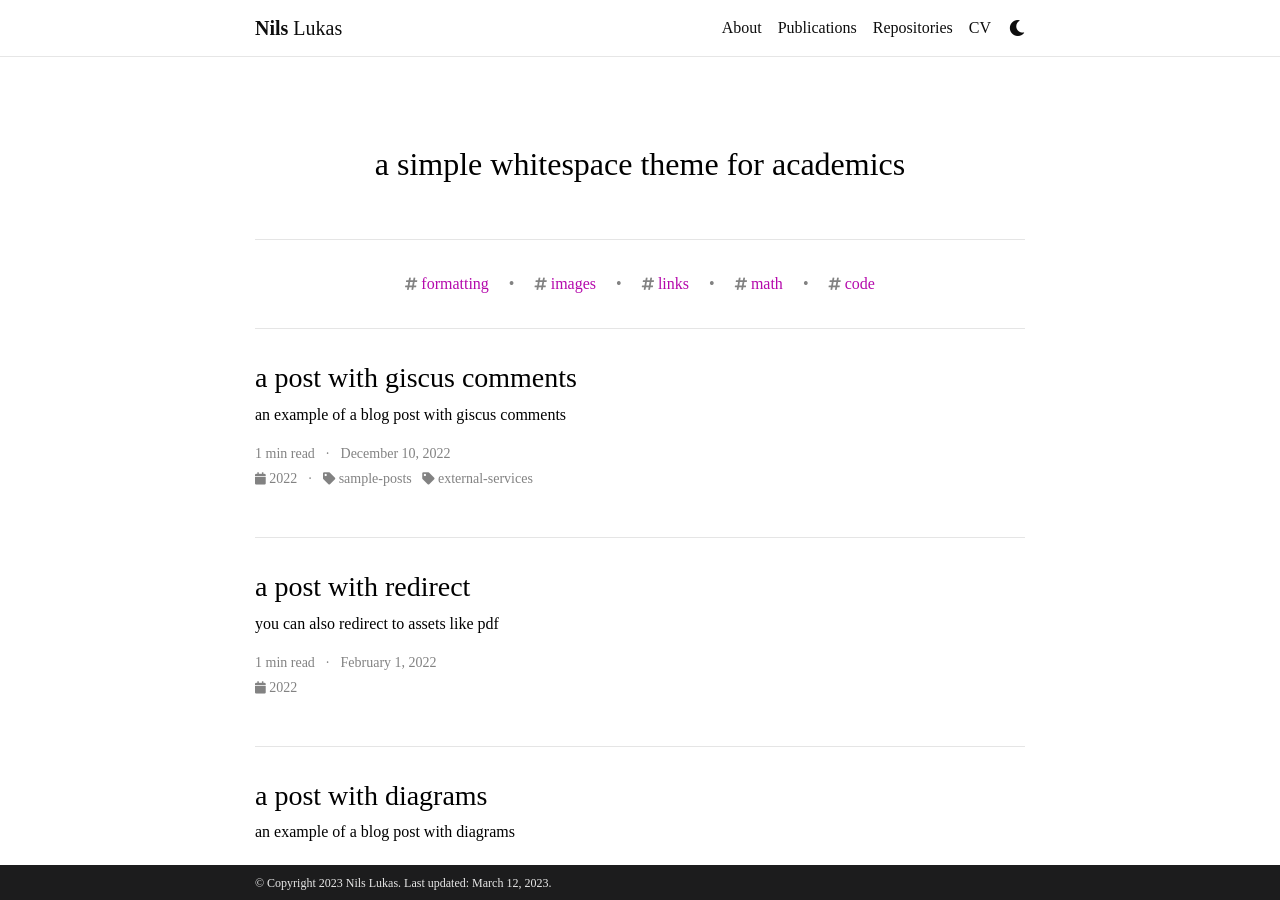
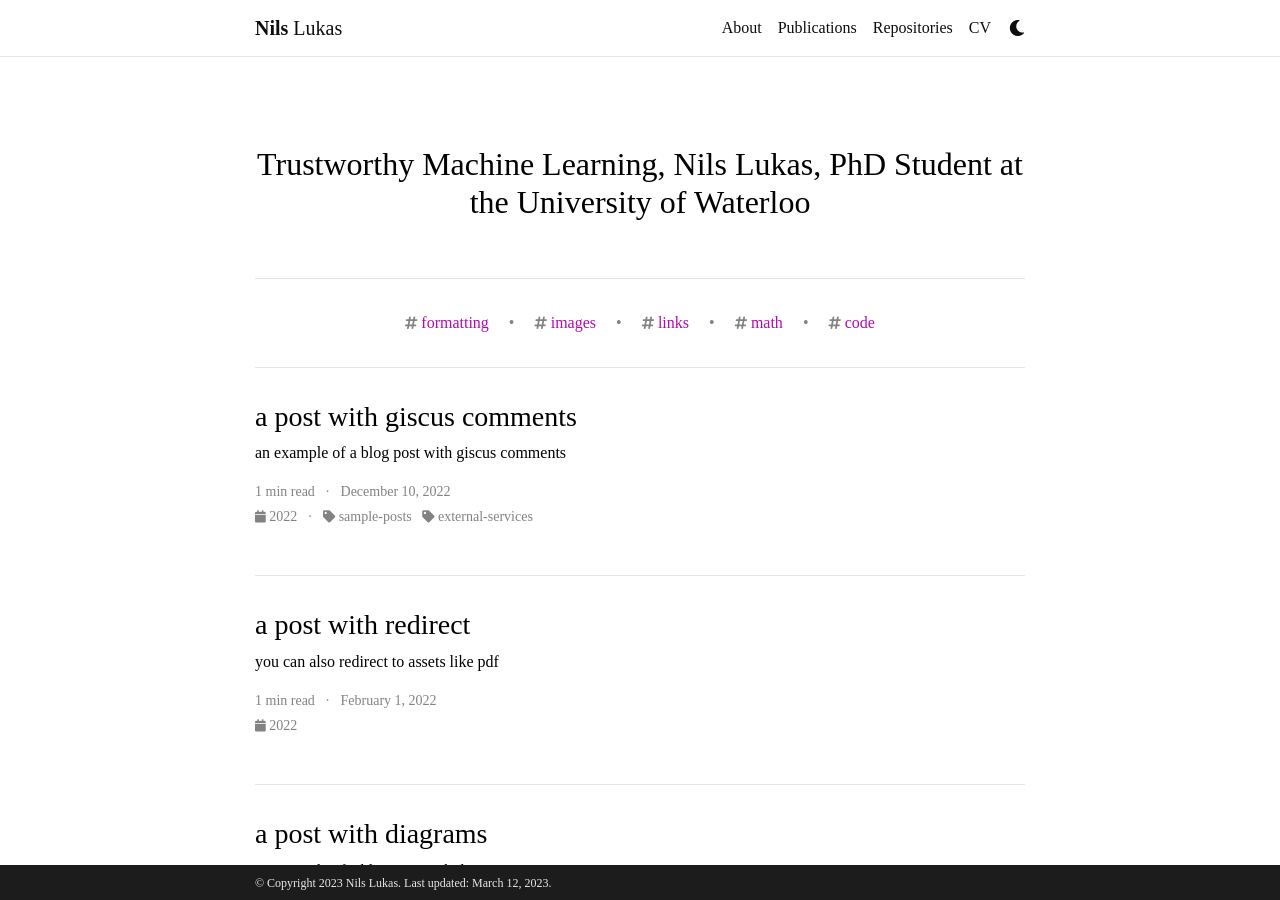
Before and after one commit to nilslukas/nilshendriklukas.github.io, a Jekyll site: the page built from blog/index.html, in a window 1280 px wide and 900 px high. Built offline with Jekyll 4.4.1, drawn with Linux system fonts in a browser that asks for light colours; the list of posts is cut into pages by our own code; comment, search, counter and statistics services are not loaded; a style sheet for code colours, icons or effects is not loaded.

Commit message:
change description

```diff
--- a/_config.yml
+++ b/_config.yml
@@ -115,7 +115,7 @@ bing_site_verification:  # out your bing-site-verification ID (Bing Webmaster)
 
 blog_name:  # blog_name will be displayed in your blog page
 blog_nav_title:  # your blog must have a title for it to be displayed in the nav bar
-blog_description: a simple whitespace theme for academics
+blog_description: Trustworthy Machine Learning, Nils Lukas, PhD Student at the University of Waterloo
 permalink: /blog/:year/:title/
 
 # Pagination
```
